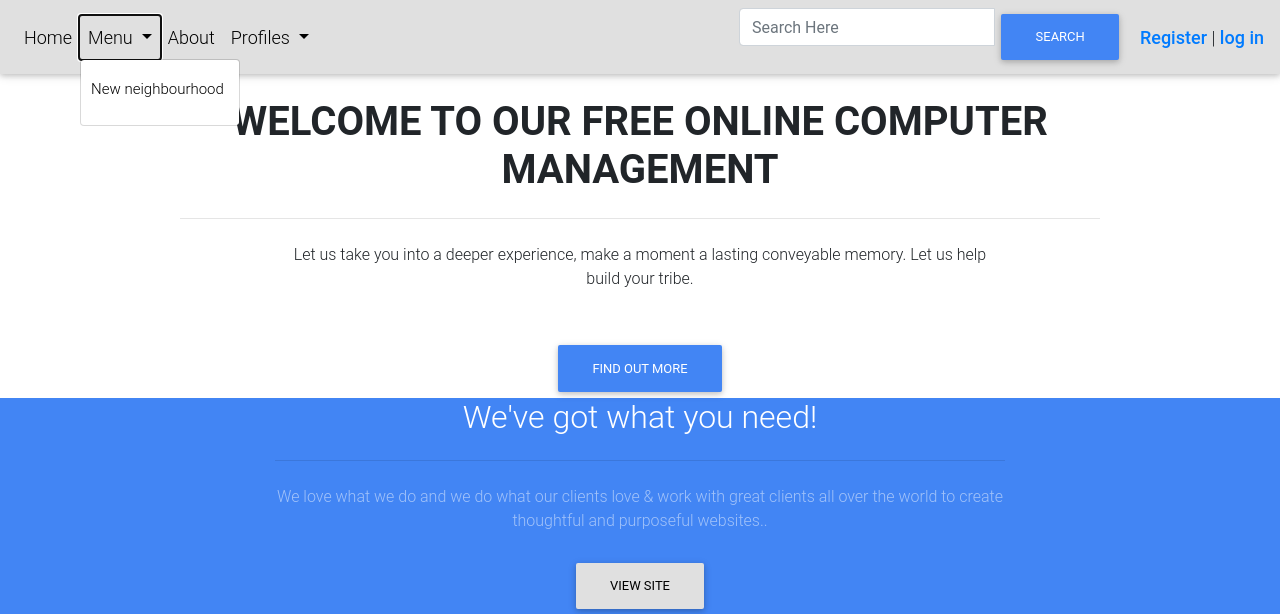
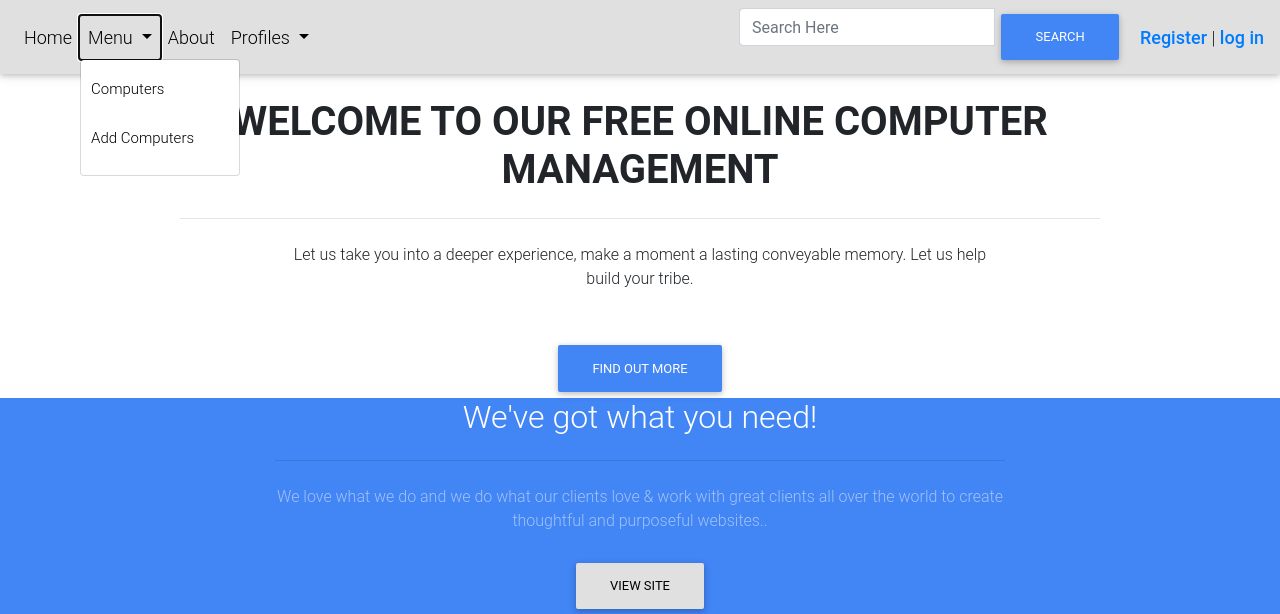
Before and after one commit to KadogoKenya/ComputerSystem, a Django app: page / in a window 1280 px wide, after a click on "Menu". Shown: the top 614 px of the page. Run offline with Django 3.2, Linux system fonts and the light colour scheme; some libraries are stand-ins or nearby versions.

Commit message:
adding view function

```diff
--- a/computersystem/templates/computer/computers.html
+++ b/computersystem/templates/computer/computers.html
@@ -14,6 +14,7 @@
                 <thead class="blue white-text">
                     <tr class="font-weight-bold">
 
+                        <th class="th-sm">#</th>
                         <th class="th-sm">Computer Name</th>
                         <th class="th-sm">Ip Address</th>
                         <th class="th-sm">Mac Address</th>
@@ -25,13 +26,14 @@
                 <tbody>
                     {% for computers in computers %}
                     <tr>
-                        <td>{{ computers.compuer_name}}</td>
+                        <td>{{ forloop.counter}}</td>
+                        <td>{{ computers.computer_name}}</td>
                         <td>{{ computers.Ip_address}}</td>
 
                         <td>{{ computers.Mac_address}}</td>
 
                         <td>{{ computers.user}}</td>
-                        <td>{{ neighbourhoods.location}}</td>
+                        <td>{{ computers.location}}</td>
 
                     </tr>
                     {% endfor %}
--- a/computersystem/templates/computer/index.html
+++ b/computersystem/templates/computer/index.html
@@ -27,7 +27,7 @@
                         <h2 class="text-white mt-0">We've got what you need!</h2>
                         <hr class="divider light my-4" />
                         <p class="text-white-50 mb-4">We love what we do and we do what our clients love & work with great clients all over the world to create thoughtful and purposeful websites..</p>
-                        <a class="btn btn-light btn-xl js-scroll-trigger" target="_blank" href="#">View Site</a>
+                        <a class="btn btn-light btn-xl js-scroll-trigger" target="_blank" href=" {% url 'computers' %} ">View Site</a>
                     </div>
                 </div>
             </div>
--- a/computersystem/templates/computer/navbar.html
+++ b/computersystem/templates/computer/navbar.html
@@ -15,9 +15,14 @@
             Menu
           </a>
           <div class="dropdown-menu" aria-labelledby="navbarDropdownMenuLink">
-            <a href="#"> New neighbourhood</a>
+            <a href=" {% url 'computers' %} "> Computers</a>
+            <a href=" {% url 'computer_entry' %} "> Add Computers</a>
 
-          </div>
+          <!-- </div>
+          <div class="dropdown-menu" aria-labelledby="navbarDropdownMenuLink">
+            <a href=" {% url 'computer_entry' %} "> Add Computers</a>
+
+          </div> -->
         </li>
 
         <li class="nav-item">
--- a/computersystem/urls.py
+++ b/computersystem/urls.py
@@ -3,7 +3,7 @@ from django.urls import path
 from django.conf.urls import url
 from django.conf import settings
 from django.conf.urls.static import static
-from computersystem.views import computers,computer_entry,index
+from computersystem.views import computers,computer_entry,index,computer_list
 
 
 urlpatterns = [
@@ -11,6 +11,7 @@ urlpatterns = [
     path('', views.index, name='index'),
     path('computers', views.computers, name='computers'),
     path('computer_entry', views.computer_entry, name='computer_entry'),
+    path('computer_list', views.computer_list, name='computer_list'),
 
 
 ]
--- a/computersystem/views.py
+++ b/computersystem/views.py
@@ -39,3 +39,17 @@ def computer_entry(request):
         form = ComputerForm()
 
     return render(request,'computer/computer_entry.html',{"form":form})
+
+def computer_list(request):
+    title='List of all computers'
+    # form = ComputerForm(request.POST or None)
+    current_user = request.user
+    profile = request.user.profile
+
+    computers=Computer.objects.all()
+    context = {
+        'computers':computers
+    }
+
+
+    return render(request,'computer/computer_list.html',context)
```
Also changed, not shown: computersystem/templates/computer/computer_list.html (added).
